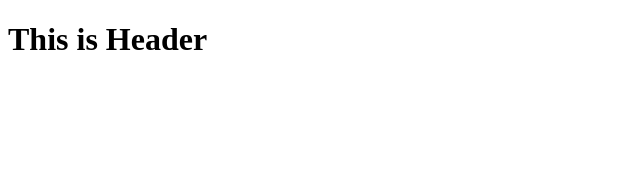
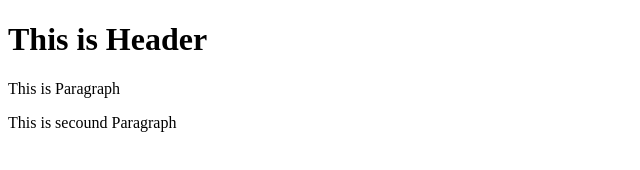
Before and after one commit to sulbhathube/ReactBasic, a plain HTML site: page index.html in a window 1280 px wide. Shown: the whole page, without its empty margins (0-640 px from the left). Drawn offline with Linux system fonts and the light colour scheme.

Commit message:
secound commit

```diff
--- a/index.html
+++ b/index.html
@@ -2,5 +2,7 @@
 <html><head></head>
 <body>
 <h1>This is Header</h1>
+<p>This is Paragraph</p>
+<p>This is secound Paragraph</p>
 </body>
 </html>
```
